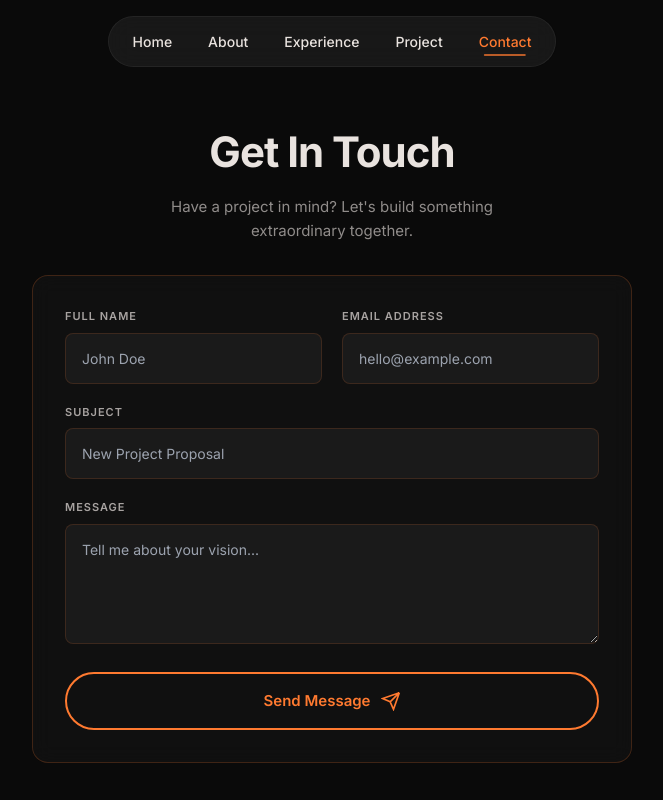
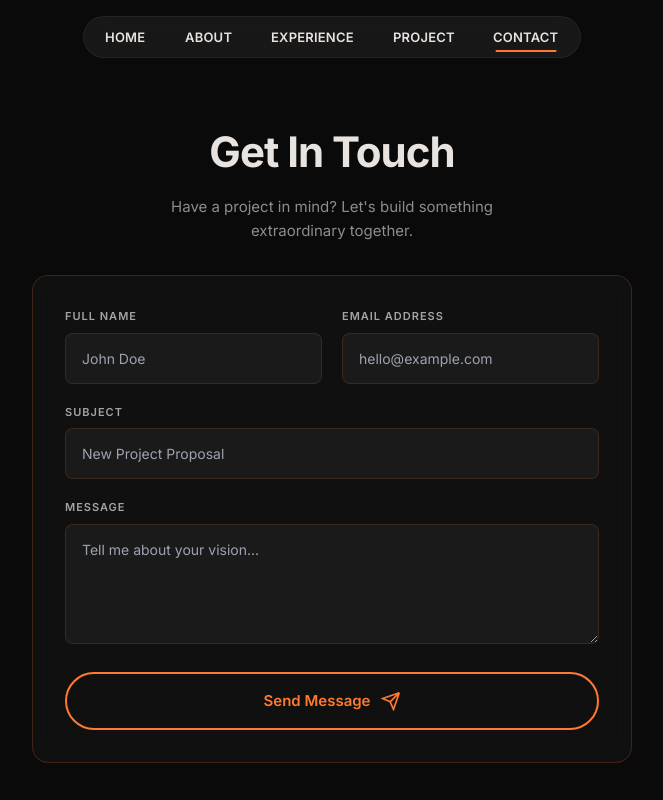
Before and after one commit to Rasen22/Portofolio, a Next.js app: page /contact in a window 1280 px wide. Shown: the top 800 px of the page, without its empty margins (308-971 px from the left). Built offline with nearby package versions, Linux system fonts and the light colour scheme.

Commit message:
update navbar

```diff
--- a/src/components/layout/Navbar.tsx
+++ b/src/components/layout/Navbar.tsx
@@ -7,7 +7,6 @@ import { projectData } from '@/logic/Logic_project';
 import {
   navLinks,
   dropdownVariants,
-  mobileMenuVariants,
   dropdownData,
   useNavbarLogic,
 } from '@/logic/Logic_navbar';
@@ -18,53 +17,74 @@ export default function Navbar() {
     isScrolled,
     isMenuOpen,
     isProjectDropdownOpen,
-    setIsMenuOpen,
     setIsProjectDropdownOpen,
     dropdownRef,
     isActive,
+    // GSAP related
+    navItemsRef,
+    hamburgerRef,
+    mobileMenuRef,
+    handlePillEnter,
+    handlePillLeave,
+    toggleMobileMenu,
+    setCircleRef,
   } = useNavbarLogic();
 
   return (
     <nav style={styles.nav(isScrolled)}>
       {/* Desktop Menu */}
       <motion.ul
+        ref={navItemsRef}
         initial={{ y: -50, opacity: 0 }}
         animate={{ y: 0, opacity: 1 }}
         transition={{ duration: 0.6, ease: 'easeOut' }}
         style={styles.desktopMenu}
         className="md:!flex"
       >
-        {navLinks.map((link) => (
+        {navLinks.map((link, index) => (
           <li
             key={link.name}
             ref={link.hasDropdown ? dropdownRef : null}
             style={styles.menuItem}
-            onMouseEnter={() => link.hasDropdown && setIsProjectDropdownOpen(true)}
-            onMouseLeave={() => link.hasDropdown && setIsProjectDropdownOpen(false)}
+            onMouseEnter={() => {
+              handlePillEnter(index);
+              if (link.hasDropdown) setIsProjectDropdownOpen(true);
+            }}
+            onMouseLeave={() => {
+              handlePillLeave(index);
+              if (link.hasDropdown) setIsProjectDropdownOpen(false);
+            }}
           >
             <Link
               href={link.href}
-              style={styles.menuLink(isActive(link.href))}
-              onMouseEnter={(e) => {
-                if (!isActive(link.href)) {
-                  e.currentTarget.style.color = '#FF7A30';
-                }
-              }}
-              onMouseLeave={(e) => {
-                if (!isActive(link.href)) {
-                  e.currentTarget.style.color = '#E9E3DF';
-                }
-              }}
+              style={styles.pillLink(isActive(link.href))}
+            >
+              {/* Hover circle that expands from bottom */}
+              <span
+                ref={setCircleRef(index)}
+                style={styles.hoverCircle}
+                aria-hidden="true"
+              />
+
+              {/* Label stack */}
+              <span style={styles.labelStack}>
+                <span className="pill-label" style={styles.pillLabel}>
+                  {link.name}
+                </span>
+                <span
+                  className="pill-label-hover"
+                  style={styles.pillLabelHover}
+                  aria-hidden="true"
                 >
                   {link.name}
+                </span>
+              </span>
+
+              {/* Active indicator */}
+              {isActive(link.href) && (
+                <span style={styles.activeIndicator} aria-hidden="true" />
+              )}
             </Link>
-            {isActive(link.href) && (
-              <motion.div
-                layoutId="activeUnderline"
-                style={styles.activeUnderline}
-                transition={{ type: 'spring', stiffness: 380, damping: 30 }}
-              />
-            )}
 
             {/* Project Dropdown */}
             {link.hasDropdown && (
@@ -134,26 +154,22 @@ export default function Navbar() {
         ))}
       </motion.ul>
 
-      {/* Mobile Menu Button */}
+      {/* Mobile Menu Button - GSAP animated */}
       <button
-        onClick={() => setIsMenuOpen(!isMenuOpen)}
+        ref={hamburgerRef}
+        onClick={toggleMobileMenu}
         aria-label="Toggle menu"
+        aria-expanded={isMenuOpen}
         style={styles.mobileMenuButton}
         className="md:!hidden"
       >
-        <span style={styles.hamburgerLine(isMenuOpen, 'top')} />
-        <span style={styles.hamburgerLine(isMenuOpen, 'middle')} />
-        <span style={styles.hamburgerLine(isMenuOpen, 'bottom')} />
+        <span className="hamburger-line" style={styles.hamburgerLineGsap} />
+        <span className="hamburger-line" style={styles.hamburgerLineGsap} />
       </button>
 
-      {/* Mobile Menu */}
-      <AnimatePresence>
-        {isMenuOpen && (
-          <motion.div
-            variants={mobileMenuVariants}
-            initial="hidden"
-            animate="visible"
-            exit="exit"
+      {/* Mobile Menu - GSAP animated */}
+      <div
+        ref={mobileMenuRef}
         style={styles.mobileMenu}
         className="md:!hidden"
       >
@@ -162,16 +178,22 @@ export default function Navbar() {
             <Link
               key={link.name}
               href={link.href}
-                  onClick={() => setIsMenuOpen(false)}
+              onClick={toggleMobileMenu}
               style={styles.mobileMenuLink(isActive(link.href))}
+              onMouseEnter={(e) => {
+                e.currentTarget.style.backgroundColor = 'rgba(26, 26, 26, 0.9)';
+                e.currentTarget.style.color = '#FF7A30';
+              }}
+              onMouseLeave={(e) => {
+                e.currentTarget.style.backgroundColor = '#0a0a0a';
+                e.currentTarget.style.color = isActive(link.href) ? '#FF7A30' : '#E9E3DF';
+              }}
             >
               {link.name}
             </Link>
           ))}
         </div>
-          </motion.div>
-        )}
-      </AnimatePresence>
+      </div>
 
       <style jsx global>{navbarGlobalCSS}</style>
     </nav>
--- a/src/logic/Logic_navbar.ts
+++ b/src/logic/Logic_navbar.ts
@@ -1,7 +1,8 @@
 // Navbar Logic
-import { useState, useEffect, useRef } from 'react';
+import { useState, useEffect, useRef, useCallback } from 'react';
 import { usePathname } from 'next/navigation';
 import { Variants } from 'framer-motion';
+import { gsap } from 'gsap';
 import type { NavLink } from '@/types';
 
 export const navLinks: NavLink[] = [
@@ -11,29 +12,6 @@ export const navLinks: NavLink[] = [
   { name: 'Project', href: '/project', hasDropdown: true },
   { name: 'Contact', href: '/contact' },
 ];
-
-export const navVariants: Variants = {
-  hidden: { y: -50, opacity: 0 },
-  visible: {
-    y: 0,
-    opacity: 1,
-    transition: {
-      duration: 0.6,
-      ease: 'easeOut',
-      staggerChildren: 0.1,
-    },
-  },
-};
-
-export const menuItemVariants: Variants = {
-  hidden: { opacity: 0 },
-  visible: {
-    opacity: 1,
-    transition: {
-      duration: 0.3,
-    },
-  },
-};
 
 export const dropdownVariants: Variants = {
   hidden: { opacity: 0, y: 10, scale: 0.95 },
@@ -51,26 +29,18 @@ export const dropdownVariants: Variants = {
   },
 };
 
-export const mobileMenuVariants: Variants = {
-  hidden: { opacity: 0, scale: 0.95, y: -10 },
-  visible: {
-    opacity: 1,
-    scale: 1,
-    y: 0,
-    transition: { duration: 0.2 }
-  },
-  exit: {
-    opacity: 0,
-    scale: 0.95,
-    y: -10,
-    transition: { duration: 0.2 }
-  },
-};
-
 export const dropdownData = {
   title: 'Recent Projects',
   viewAllText: 'View All →',
   maxProjects: 6,
+};
+
+// GSAP Animation Configuration
+export const gsapConfig = {
+  ease: 'power3.out',
+  accentColor: '#FF7A30',
+  textColor: '#E9E3DF',
+  darkBg: '#0a0a0a',
 };
 
 export function useNavbarLogic() {
@@ -80,6 +50,15 @@ export function useNavbarLogic() {
   const dropdownRef = useRef<HTMLLIElement>(null);
   const pathname = usePathname();
 
+  // GSAP Refs
+  const circleRefs = useRef<Array<HTMLSpanElement | null>>([]);
+  const tlRefs = useRef<Array<gsap.core.Timeline | null>>([]);
+  const activeTweenRefs = useRef<Array<gsap.core.Tween | null>>([]);
+  const navItemsRef = useRef<HTMLUListElement | null>(null);
+  const hamburgerRef = useRef<HTMLButtonElement | null>(null);
+  const mobileMenuRef = useRef<HTMLDivElement | null>(null);
+
+  // Scroll handler
   useEffect(() => {
     const handleScroll = () => {
       setIsScrolled(window.scrollY > 50);
@@ -99,9 +78,180 @@ export function useNavbarLogic() {
     return () => document.removeEventListener('mousedown', handleClickOutside);
   }, []);
 
+  // GSAP Circle Animation Setup
+  useEffect(() => {
+    const { ease } = gsapConfig;
+
+    const setupAnimations = () => {
+      circleRefs.current.forEach((circle, index) => {
+        if (!circle?.parentElement) return;
+
+        const pill = circle.parentElement as HTMLElement;
+        const rect = pill.getBoundingClientRect();
+        const { width: w, height: h } = rect;
+
+        // Calculate circle size to cover the pill
+        const R = ((w * w) / 4 + h * h) / (2 * h);
+        const D = Math.ceil(2 * R) + 2;
+        const delta = Math.ceil(R - Math.sqrt(Math.max(0, R * R - (w * w) / 4))) + 1;
+        const originY = D - delta;
+
+        // Set circle size and position
+        circle.style.width = `${D}px`;
+        circle.style.height = `${D}px`;
+        circle.style.bottom = `-${delta}px`;
+
+        // Initial state: circle is hidden (scale 0)
+        gsap.set(circle, {
+          xPercent: -50,
+          scale: 0,
+          transformOrigin: `50% ${originY}px`
+        });
+
+        // Get label elements
+        const label = pill.querySelector<HTMLElement>('.pill-label');
+        const hoverLabel = pill.querySelector<HTMLElement>('.pill-label-hover');
+
+        if (label) gsap.set(label, { y: 0 });
+        if (hoverLabel) gsap.set(hoverLabel, { y: h + 12, opacity: 0 });
+
+        // Kill existing timeline
+        tlRefs.current[index]?.kill();
+
+        // Create new timeline
+        const tl = gsap.timeline({ paused: true });
+
+        // Circle expands
+        tl.to(circle, {
+          scale: 1.2,
+          xPercent: -50,
+          duration: 0.4,
+          ease,
+          overwrite: 'auto'
+        }, 0);
+
+        // Label slides up
+        if (label) {
+          tl.to(label, {
+            y: -(h + 8),
+            duration: 0.4,
+            ease,
+            overwrite: 'auto'
+          }, 0);
+        }
+
+        // Hover label slides in
+        if (hoverLabel) {
+          gsap.set(hoverLabel, { y: Math.ceil(h + 50), opacity: 0 });
+          tl.to(hoverLabel, {
+            y: 0,
+            opacity: 1,
+            duration: 0.4,
+            ease,
+            overwrite: 'auto'
+          }, 0);
+        }
+
+        tlRefs.current[index] = tl;
+      });
+    };
+
+    // Initial setup with delay to ensure DOM is ready
+    const timer = setTimeout(setupAnimations, 100);
+
+    // Re-setup on resize
+    const onResize = () => setupAnimations();
+    window.addEventListener('resize', onResize);
+
+    // Re-setup when fonts load
+    if (document.fonts) {
+      document.fonts.ready.then(setupAnimations).catch(() => {});
+    }
+
+    return () => {
+      window.removeEventListener('resize', onResize);
+      clearTimeout(timer);
+    };
+  }, []);
+
+  // Handle hover enter
+  const handlePillEnter = useCallback((index: number) => {
+    const tl = tlRefs.current[index];
+    if (!tl) return;
+
+    activeTweenRefs.current[index]?.kill();
+    activeTweenRefs.current[index] = tl.tweenTo(tl.duration(), {
+      duration: 0.3,
+      ease: gsapConfig.ease,
+      overwrite: 'auto'
+    });
+  }, []);
+
+  // Handle hover leave
+  const handlePillLeave = useCallback((index: number) => {
+    const tl = tlRefs.current[index];
+    if (!tl) return;
+
+    activeTweenRefs.current[index]?.kill();
+    activeTweenRefs.current[index] = tl.tweenTo(0, {
+      duration: 0.2,
+      ease: gsapConfig.ease,
+      overwrite: 'auto'
+    });
+  }, []);
+
+  // Toggle mobile menu with GSAP animation
+  const toggleMobileMenu = useCallback(() => {
+    const newState = !isMenuOpen;
+    setIsMenuOpen(newState);
+
+    const hamburger = hamburgerRef.current;
+    const menu = mobileMenuRef.current;
+    const { ease } = gsapConfig;
+
+    // Animate hamburger to X
+    if (hamburger) {
+      const lines = hamburger.querySelectorAll('.hamburger-line');
+      if (newState) {
+        gsap.to(lines[0], { rotation: 45, y: 4, duration: 0.3, ease });
+        gsap.to(lines[1], { rotation: -45, y: -4, duration: 0.3, ease });
+      } else {
+        gsap.to(lines[0], { rotation: 0, y: 0, duration: 0.3, ease });
+        gsap.to(lines[1], { rotation: 0, y: 0, duration: 0.3, ease });
+      }
+    }
+
+    // Animate mobile menu
+    if (menu) {
+      if (newState) {
+        gsap.set(menu, { visibility: 'visible', display: 'block' });
+        gsap.fromTo(menu,
+          { opacity: 0, y: -10 },
+          { opacity: 1, y: 0, duration: 0.3, ease }
+        );
+      } else {
+        gsap.to(menu, {
+          opacity: 0,
+          y: -10,
+          duration: 0.2,
+          ease,
+          onComplete: () => {
+            gsap.set(menu, { visibility: 'hidden', display: 'none' });
+          }
+        });
+      }
+    }
+  }, [isMenuOpen]);
+
+  // Check if path is active
   const isActive = (href: string) => {
     if (href === '/') return pathname === '/';
     return pathname.startsWith(href);
+  };
+
+  // Ref setter for circles
+  const setCircleRef = (index: number) => (el: HTMLSpanElement | null) => {
+    circleRefs.current[index] = el;
   };
 
   return {
@@ -112,7 +262,13 @@ export function useNavbarLogic() {
     setIsProjectDropdownOpen,
     dropdownRef,
     isActive,
+    // GSAP related
+    navItemsRef,
+    hamburgerRef,
+    mobileMenuRef,
+    handlePillEnter,
+    handlePillLeave,
+    toggleMobileMenu,
+    setCircleRef,
   };
 }
-
-export default { navLinks, navVariants, menuItemVariants, dropdownVariants, mobileMenuVariants, dropdownData, useNavbarLogic };
--- a/src/logic/index.ts
+++ b/src/logic/index.ts
@@ -1,7 +1,7 @@
 // Logic index - Export all logic modules
 // Import directly from specific files to avoid naming conflicts
 
-export { navLinks, navVariants, menuItemVariants } from './Logic_navbar';
+export { navLinks, dropdownVariants, dropdownData, gsapConfig, useNavbarLogic } from './Logic_navbar';
 export { heroData, heroVariants, itemVariants, photoVariants, boxVariants } from './Logic_hero';
 export { aboutData, useAboutLogic } from './Logic_about';
 export { aboutMeData, useAboutMeLogic } from './Logic_aboutMe';
--- a/src/styles/Style_navbar.ts
+++ b/src/styles/Style_navbar.ts
@@ -18,18 +18,97 @@ export const navbarInlineStyles = {
   desktopMenu: {
     display: 'none',
     alignItems: 'center',
-    gap: '4px',
-    padding: '6px 8px',
+    gap: '3px',
+    padding: '3px',
     backgroundColor: 'rgba(26, 26, 26, 0.9)',
     backdropFilter: 'blur(12px)',
     border: '1px solid rgba(51, 51, 51, 0.5)',
     borderRadius: '9999px',
     listStyle: 'none',
     margin: 0,
+    height: '42px',
   } as CSSProperties,
 
   menuItem: {
     position: 'relative',
+    display: 'flex',
+    height: '100%',
+  } as CSSProperties,
+
+  // New Pill-style menu link - transparent background (circle appears on hover)
+  pillLink: (isActive: boolean): CSSProperties => ({
+    position: 'relative',
+    overflow: 'hidden',
+    display: 'inline-flex',
+    alignItems: 'center',
+    justifyContent: 'center',
+    height: '100%',
+    padding: '0 18px',
+    backgroundColor: 'transparent',
+    color: '#E9E3DF',
+    fontSize: '13px',
+    fontWeight: 600,
+    textDecoration: 'none',
+    borderRadius: '9999px',
+    textTransform: 'uppercase',
+    letterSpacing: '0.2px',
+    whiteSpace: 'nowrap',
+    cursor: 'pointer',
+    lineHeight: 0,
+  }),
+
+  // Hover circle that expands from bottom
+  hoverCircle: {
+    position: 'absolute',
+    left: '50%',
+    bottom: 0,
+    borderRadius: '50%',
+    zIndex: 1,
+    display: 'block',
+    pointerEvents: 'none',
+    backgroundColor: '#FF7A30',
+    willChange: 'transform',
+  } as CSSProperties,
+
+  // Label stack container
+  labelStack: {
+    position: 'relative',
+    display: 'inline-block',
+    lineHeight: 1,
+    zIndex: 2,
+  } as CSSProperties,
+
+  // Default label
+  pillLabel: {
+    position: 'relative',
+    zIndex: 2,
+    display: 'inline-block',
+    lineHeight: 1,
+    willChange: 'transform',
+  } as CSSProperties,
+
+  // Hover label (slides in from bottom)
+  pillLabelHover: {
+    position: 'absolute',
+    left: 0,
+    top: 0,
+    zIndex: 3,
+    display: 'inline-block',
+    color: '#0a0a0a',
+    willChange: 'transform, opacity',
+  } as CSSProperties,
+
+  // Active indicator - underline style
+  activeIndicator: {
+    position: 'absolute',
+    left: '50%',
+    bottom: '2px',
+    transform: 'translateX(-50%)',
+    width: '60%',
+    height: '2px',
+    borderRadius: '9999px',
+    backgroundColor: '#FF7A30',
+    zIndex: 4,
   } as CSSProperties,
 
   menuLink: (isActive: boolean): CSSProperties => ({
@@ -155,13 +234,27 @@ export const navbarInlineStyles = {
     flexDirection: 'column',
     justifyContent: 'center',
     alignItems: 'center',
-    padding: '12px',
+    gap: '6px',
+    width: '42px',
+    height: '42px',
+    padding: 0,
     backgroundColor: 'rgba(26, 26, 26, 0.9)',
     backdropFilter: 'blur(12px)',
     border: '1px solid rgba(51, 51, 51, 0.5)',
     borderRadius: '9999px',
     cursor: 'pointer',
     color: '#E9E3DF',
+  } as CSSProperties,
+
+  // GSAP hamburger lines (2 lines that animate to X)
+  hamburgerLineGsap: {
+    display: 'block',
+    width: '16px',
+    height: '2px',
+    backgroundColor: '#E9E3DF',
+    borderRadius: '2px',
+    transformOrigin: 'center',
+    transition: 'none', // GSAP handles animation
   } as CSSProperties,
 
   hamburgerLine: (isOpen: boolean, position: 'top' | 'middle' | 'bottom'): CSSProperties => {
@@ -199,30 +292,33 @@ export const navbarInlineStyles = {
     top: '64px',
     left: '16px',
     right: '16px',
-    padding: '16px',
+    padding: '3px',
     backgroundColor: 'rgba(26, 26, 26, 0.95)',
     backdropFilter: 'blur(12px)',
-    borderRadius: '16px',
+    borderRadius: '27px',
     border: '1px solid rgba(51, 51, 51, 0.5)',
+    boxShadow: '0 8px 32px rgba(0, 0, 0, 0.12)',
+    visibility: 'hidden',
+    opacity: 0,
   } as CSSProperties,
 
   mobileMenuInner: {
     display: 'flex',
     flexDirection: 'column',
-    gap: '4px',
+    gap: '3px',
   } as CSSProperties,
 
   mobileMenuLink: (isActive: boolean): CSSProperties => ({
     display: 'block',
-    padding: '12px',
+    padding: '12px 16px',
     color: isActive ? '#FF7A30' : '#E9E3DF',
     fontSize: '16px',
     fontWeight: 500,
     textDecoration: 'none',
     textAlign: 'center',
-    borderRadius: '8px',
-    backgroundColor: isActive ? 'rgba(255, 255, 255, 0.05)' : 'transparent',
-    transition: 'all 0.3s ease',
+    borderRadius: '50px',
+    backgroundColor: '#0a0a0a',
+    transition: 'all 0.2s ease',
   }),
 };
 
```
Lines whose indentation alone changed are shown as unchanged.
